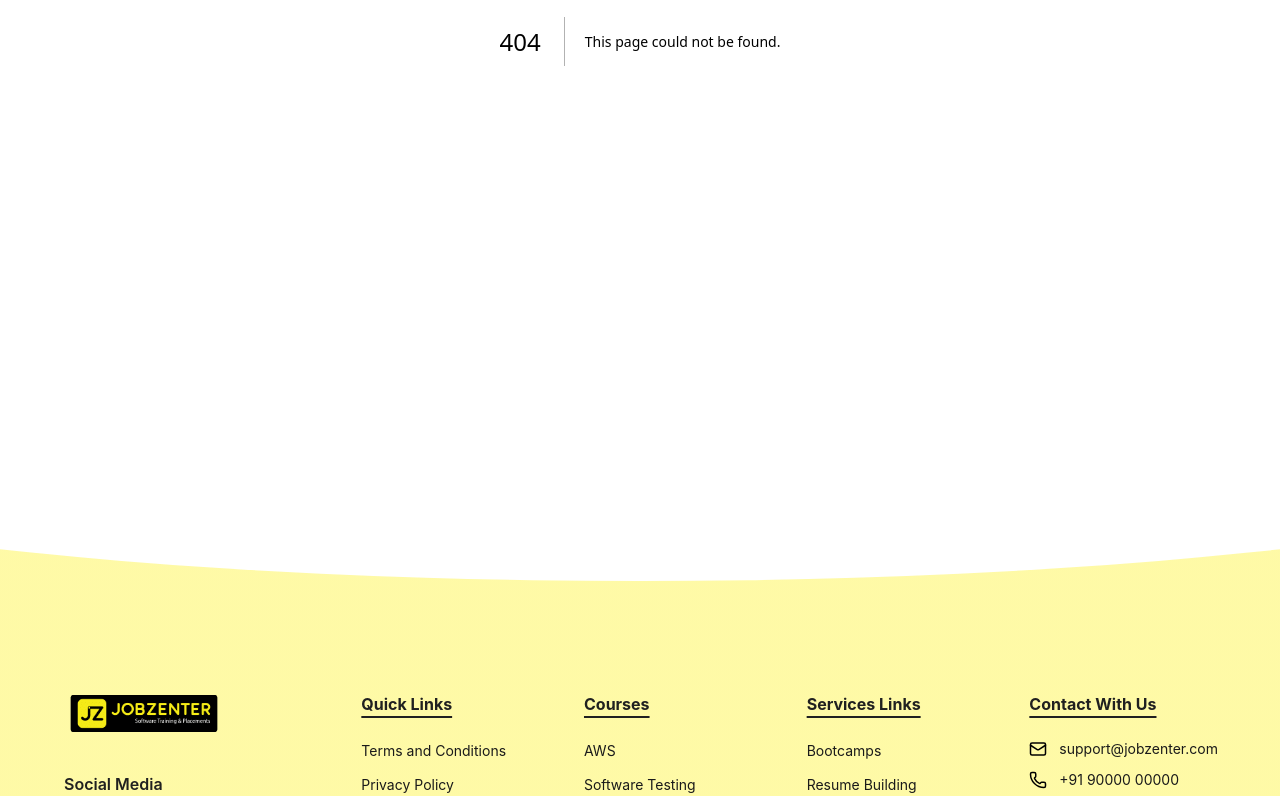
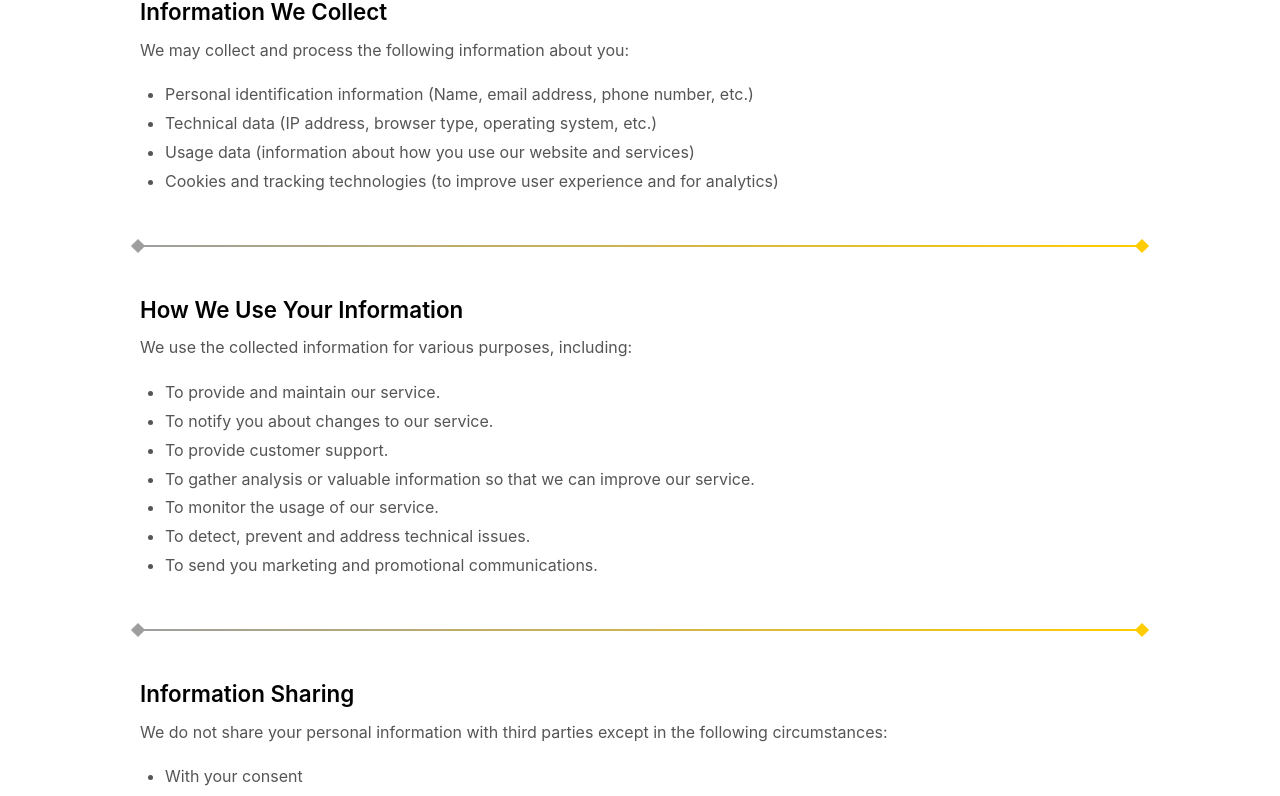
Before and after one commit to Urbancode-IT/jobzenterNextjs, a Next.js app: page /privacy-policy in a window 1280 px wide. Before the commit this address had no page. Shown: the part 448-1244 px from the top of the page. Built offline with nearby package versions, Linux system fonts and the light colour scheme.

Commit message:
terms and condition

```diff
--- /dev/null
+++ b/src/app/privacy-policy/page.js
@@ -0,0 +1,8 @@
+import PrivacyPolicy from '@/components/terms/PrivacyPolicy';
+export default function PrivacyPage() {
+  return (
+    <>
+      <PrivacyPolicy />
+    </>
+  );
+}
--- a/src/components/Footer.jsx
+++ b/src/components/Footer.jsx
@@ -34,43 +34,43 @@ const Footer = () => {
     },
     {
       label: "WhatsApp",
-      href: "https://wa.me/919000000000",
+      href: "https://wa.me/919057770577",
       icon: FaWhatsapp,
     },
   ];
 
   const courses = [
-    { label: "AWS", href: "/courses/aws" },
-    { label: "Software Testing", href: "/courses/software-testing" },
-    { label: "Fullstack Development", href: "/courses/fullstack-development" },
-    { label: "Business Intelligence", href: "/courses/business-intelligence" },
-    { label: "CCNA", href: "/courses/ccna" },
-    { label: "Medical Billing", href: "/courses/medical-billing" },
+    { label: "AWS", href: "/courses" },
+    { label: "Software Testing", href: "/courses" },
+    { label: "Fullstack Development", href: "/courses" },
+    { label: "Business Intelligence", href: "/courses" },
+    { label: "CCNA", href: "/courses" },
+    { label: "Medical Billing", href: "/courses" },
   ];
 
   const quickLinks = [
-    { label: "Terms and Conditions", href: "/terms" },
+    { label: "Terms and Conditions", href: "/terms-conditions" },
     { label: "Privacy Policy", href: "/privacy-policy" },
     { label: "Disclaimer", href: "/disclaimer" },
     { label: "Courses We Offer", href: "/courses" },
   ];
 
   const servicesLinks = [
-    { label: "Bootcamps", href: "/services/bootcamps" },
-    { label: "Resume Building", href: "/services/resume-building" },
-    { label: "Interview Preparation", href: "/services/interview-preparation" },
+    { label: "Bootcamps", href: "/career-lab/bootcamps" },
+    { label: "Resume Building", href: "/career-lab/resume-building" },
+    { label: "Interview Preparation", href: "/career-lab/interview-preparation" },
   ];
 
   const contactDetails = [
     {
       icon: Mail,
-      label: "support@jobzenter.com",
-      href: "mailto:support@jobzenter.com",
+      label: "admin@jobzenter.com",
+      href: "mailto:admin@jobzenter.com",
     },
     {
       icon: Phone,
-      label: "+91 90000 00000",
-      href: "tel:+919000000000",
+      label: "+91 9057770577",
+      href: "tel:+919057770577",
     },
     {
       icon: MapPin,
```
Also changed, not shown: src/app/disclaimer/page.js (added, +9 -0 lines), src/app/terms-conditions/page.js (+8 -0 lines).
